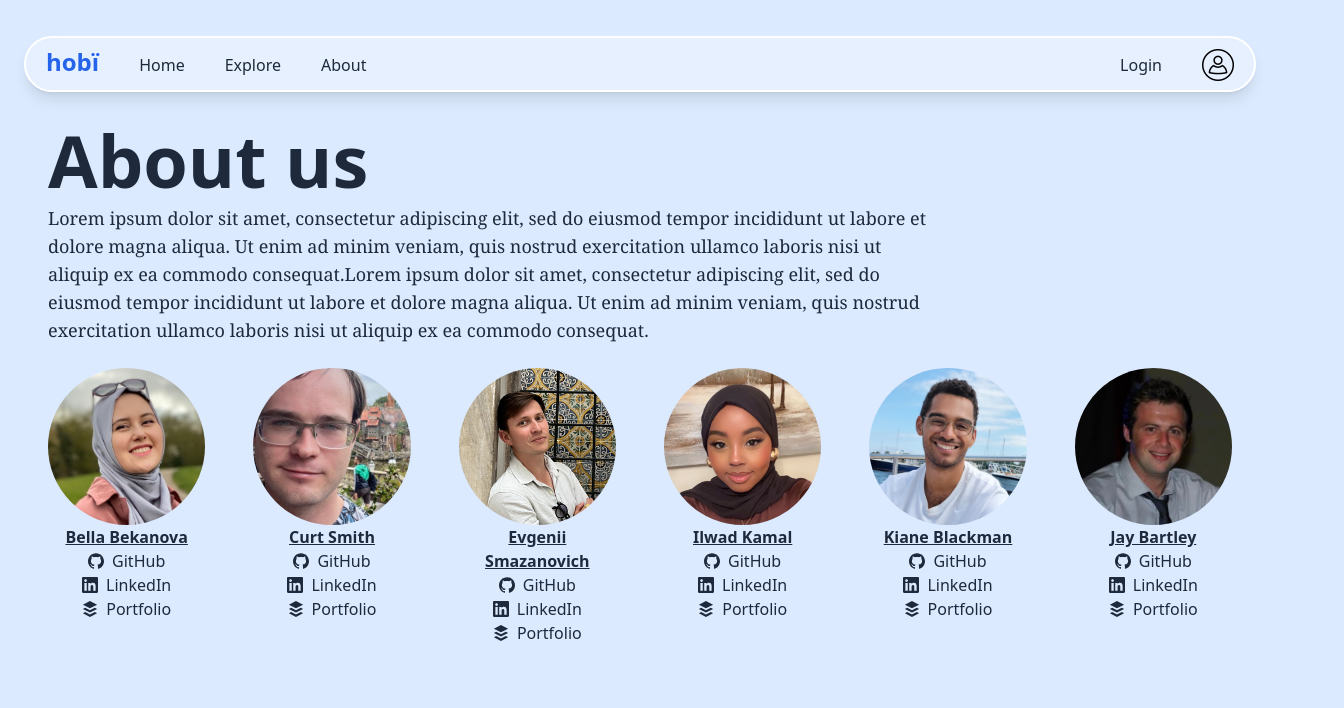
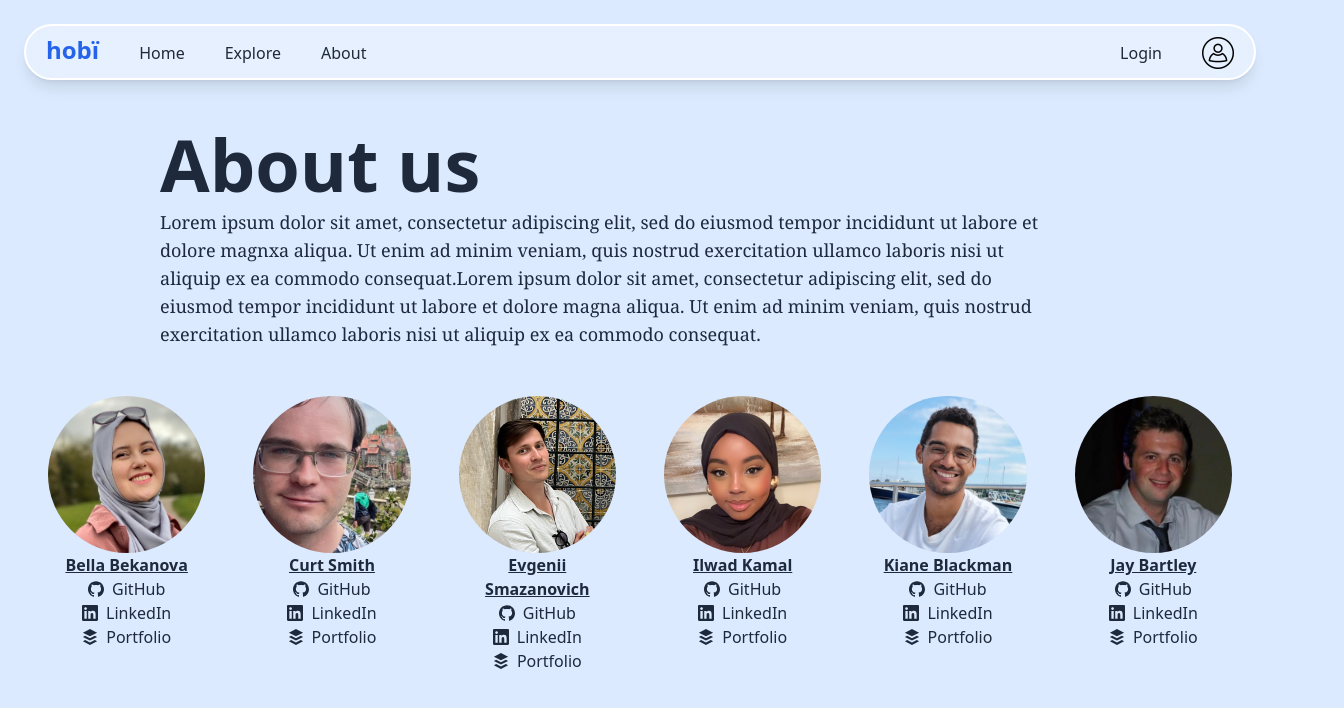
Before and after one commit to SchoolOfCode/bc13_final-project_front-end-zen-coders, a Next.js app: page /about in a window 1280 px wide. Shown: the top 708 px of the page, 1344 px wide, since content can reach past the window. Built offline with nearby package versions, Linux system fonts and the light colour scheme; no server answers.

Commit message:
styled the about page

```diff
--- a/components/ExploreCard/ExploreCard.js
+++ b/components/ExploreCard/ExploreCard.js
@@ -38,6 +38,8 @@ export default function ExploreCard({
   let day = date.getDate();
   let hour = date.getHours();
   let minutes = date.getMinutes();
+  let newMinutes = minutes.toString().padStart(2, '0')
+
 
   return (
     <Link href={`/profile/${sharerId}`}>
@@ -56,7 +58,7 @@ export default function ExploreCard({
             <img className="h-30 mr-3 mb-3 w-24" src="/icons/arrow-black.svg" />
             <div className="flex flex-col justify-end text-sm ">
               <p className="flex flex-row">
-                {hour}:{minutes}
+                {hour}:{newMinutes}
               </p>
               <p className="font-bold">
                 {weekday} {day} {month}
--- a/components/ProfileEventCard/ProfileEventCard.js
+++ b/components/ProfileEventCard/ProfileEventCard.js
@@ -35,6 +35,8 @@ export default function ProfileEventCard({
   let day = date.getDate();
   let hour = date.getHours();
   let minutes = date.getMinutes();
+  let newMinutes = minutes.toString().padStart(2, '0');
+
   return (
     <div className="mt-6 flex rounded-xl border-white bg-slate-100 shadow-xl backdrop-blur-2xl">
       <div className="grid grid-cols-1 rounded-lg md:grid-cols-4">
@@ -60,7 +62,7 @@ export default function ProfileEventCard({
           <div className="flex flex-row justify-between gap-3 pt-3">
             <div>
               <h3 className="font-bold">
-                {hour}:{minutes}
+                {hour}:{newMinutes}
               </h3>
               <h3 className="">
                 {weekday} {day} {month}
--- a/pages/about.js
+++ b/pages/about.js
@@ -65,13 +65,13 @@ const jay = {
 // About page
 export default function about() {
   return (
-    <div className="mx-6 mt-3 mb-20 flex flex-col md:mx-12 md:pt-28">
+    <div className="mx-6 mb-20 flex flex-col md:mx-12 md:pt-28">
       <NavbarSmTop />
-      <div className="w-full">
+      <div className="w-full md:mt-4 md:ml-28">
         <h1 className="text-5xl font-bold md:text-7xl">About us</h1>
         <p className="mt-2 font-serif text-base md:w-3/4 md:text-lg">
           Lorem ipsum dolor sit amet, consectetur adipiscing elit, sed do
-          eiusmod tempor incididunt ut labore et dolore magna aliqua. Ut enim ad
+          eiusmod tempor incididunt ut labore et dolore magnxa aliqua. Ut enim ad
           minim veniam, quis nostrud exercitation ullamco laboris nisi ut
           aliquip ex ea commodo consequat.Lorem ipsum dolor sit amet,
           consectetur adipiscing elit, sed do eiusmod tempor incididunt ut
@@ -79,7 +79,7 @@ export default function about() {
           exercitation ullamco laboris nisi ut aliquip ex ea commodo consequat.
         </p>
       </div>
-      <div className="mt-6 grid grid-cols-2 gap-12 md:grid-cols-6">
+      <div className="mt-12 grid grid-cols-2 gap-12 md:grid-cols-6">
         <AboutProfileCard
           name={bella.name}
           intro={bella.intro}
```
Also changed, not shown: public/icons/profile-black.svg.
